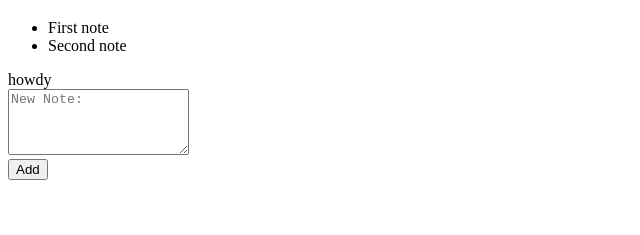
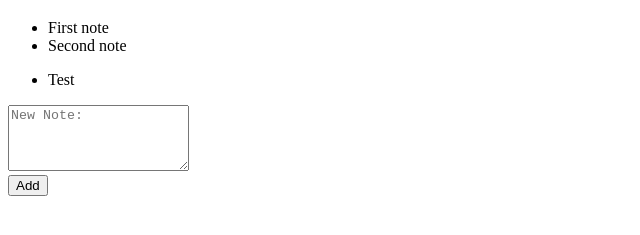
Before and after one commit to luciagore/Notes, a website: page index.html in a window 1280 px wide. Shown: the part 61-296 px from the top of the page, without its empty margins (0-640 px from the left). Drawn offline with Linux system fonts and the light colour scheme.

Commit message:
added note controller and tests for it including mocking

```diff
--- a/Spec/note-controller-spec.js
+++ b/Spec/note-controller-spec.js
@@ -0,0 +1,16 @@
+(function(exports) {
+  function testNoteController() {
+    function NotelistDouble() {};
+    NotelistDouble.prototype = {
+      addNote: function() {}
+    }
+    var notelistdouble = new NotelistDouble;
+    var notecontroller = new NoteController(notelistdouble);
+    notecontroller.view.returnhtmlString = function () {
+      return "<ul><li><div>Test</div></li></ul>";
+    }
+    notecontroller.insertViewHtml();
+    assert.isTrue(app.innerHTML === "<ul><li><div>Test</div></li></ul>")
+  }
+  testNoteController();
+})(this);
--- a/index.html
+++ b/index.html
@@ -32,6 +32,8 @@
   <br>
   <button>Add</button>
   <script src="./lib/note-controller.js"></script>
+  <script src="./spec/note-controller-spec.js"></script>
+
 
 </body>
 </html>
--- a/lib/note-controller.js
+++ b/lib/note-controller.js
@@ -1,2 +1,14 @@
-var app = document.getElementById('app');
-app.innerHTML = "howdy";
+(function(exports) {
+  function NoteController(notelist) {
+    notelist.addNote("Lucy");
+    this.view = new NoteListView(notelist);
+  }
+
+  NoteController.prototype.insertViewHtml = function () {
+    var app = document.getElementById('app');
+    app.innerHTML = this.view.returnhtmlString();
+  };
+
+  exports.NoteController = NoteController;
+
+})(this);
```
